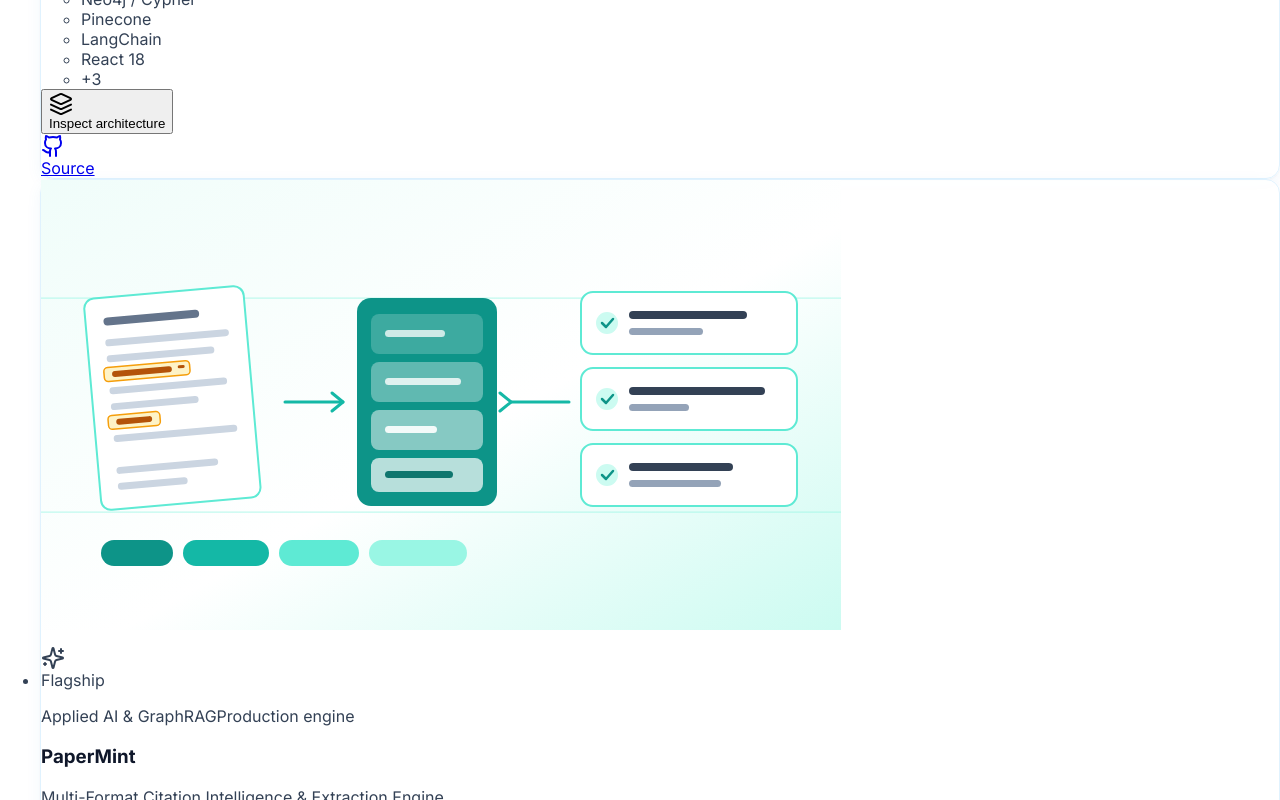
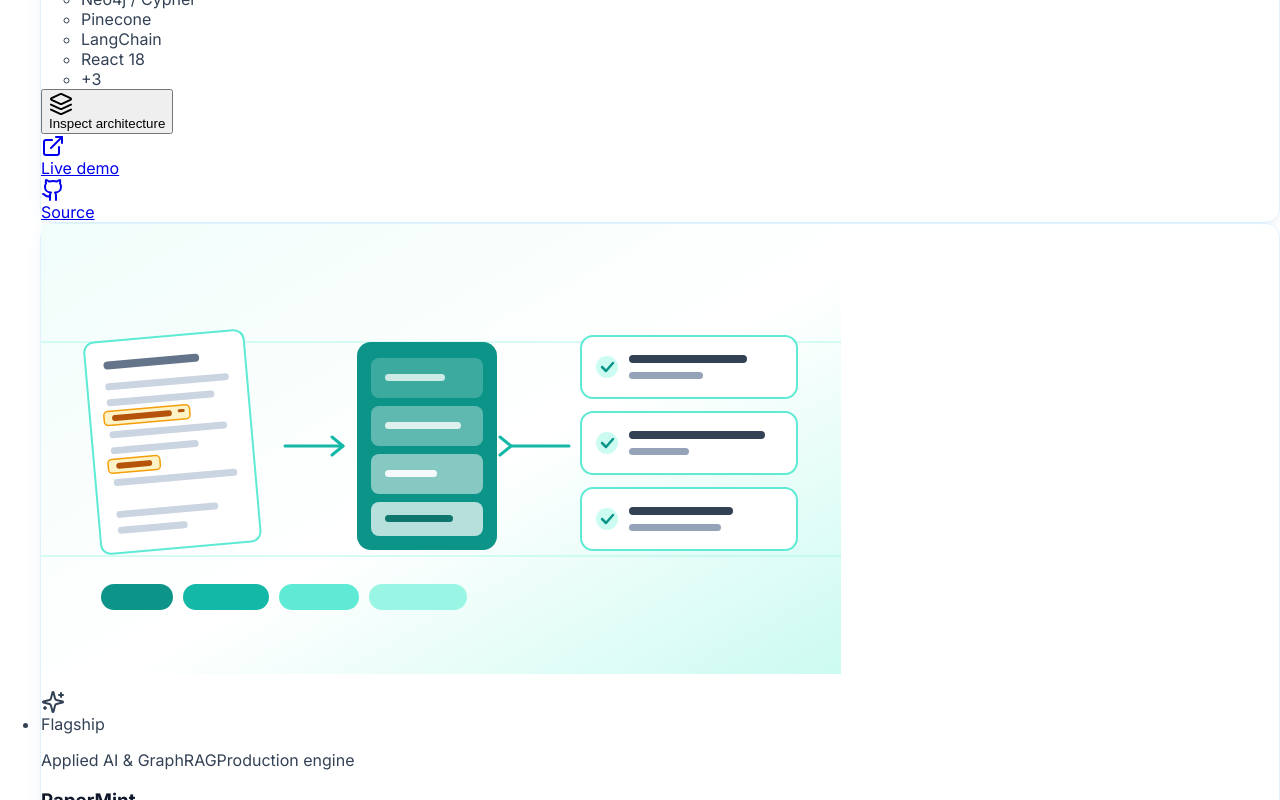
Before and after one commit to Akki-333/MyPortfolio, a React (Vite) app in the folder client/: page / in a window 1280 px wide. Shown: the part 6380-7180 px from the top of the page. Built offline with nearby package versions, Linux system fonts and the light colour scheme.

Commit message:
demo links for archivemind and papermint

```diff
--- a/client/src/data/projects.ts
+++ b/client/src/data/projects.ts
@@ -20,7 +20,7 @@ export const projects: readonly Project[] = [
     subtitle: "Enterprise GraphRAG & Document Intelligence",
     category: "Applied AI & GraphRAG",
     timeline: "Production grade",
-    scope: "Solo · packaged for Hugging Face Spaces and Vercel",
+    scope: "Solo · deployed on Hugging Face Spaces and Vercel",
     flagship: true,
     cover: archivemindCover,
     coverAlt:
@@ -104,6 +104,11 @@ export const projects: readonly Project[] = [
     ],
     links: [
       {
+        kind: "demo",
+        label: "Live demo",
+        href: "https://archivemind-ai.vercel.app/",
+      },
+      {
         kind: "github",
         label: "Source",
         href: "https://github.com/Akki-333/ArchiveMind-AI",
@@ -116,7 +121,7 @@ export const projects: readonly Project[] = [
     subtitle: "Multi-Format Citation Intelligence & Extraction Engine",
     category: "Applied AI & GraphRAG",
     timeline: "Production engine",
-    scope: "Solo · distributed as a local Streamlit application",
+    scope: "Solo · deployed on Streamlit Cloud",
     flagship: true,
     cover: papermintCover,
     coverAlt:
@@ -198,6 +203,11 @@ export const projects: readonly Project[] = [
       { label: "Ruff", domain: "infra" },
     ],
     links: [
+      {
+        kind: "demo",
+        label: "Live demo",
+        href: "https://papermint-engine.streamlit.app/",
+      },
       {
         kind: "github",
         label: "Source",
```
